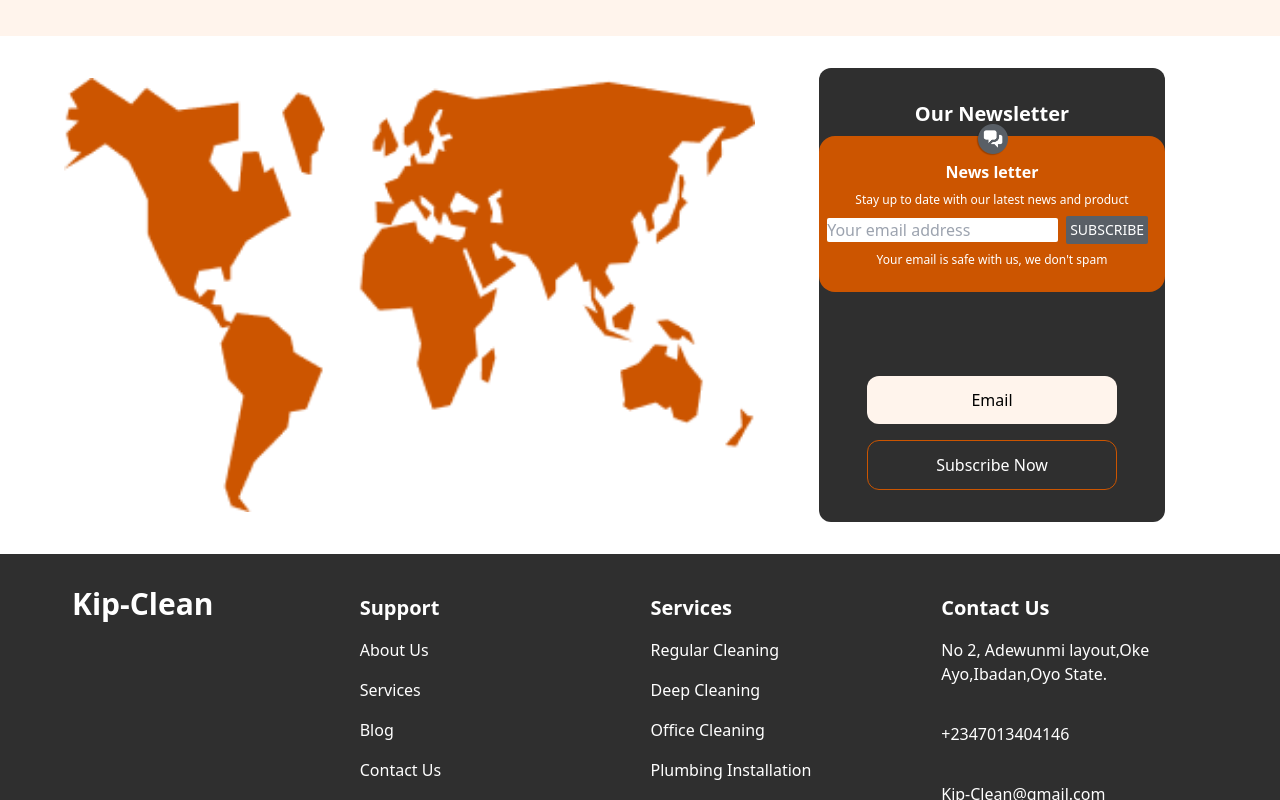
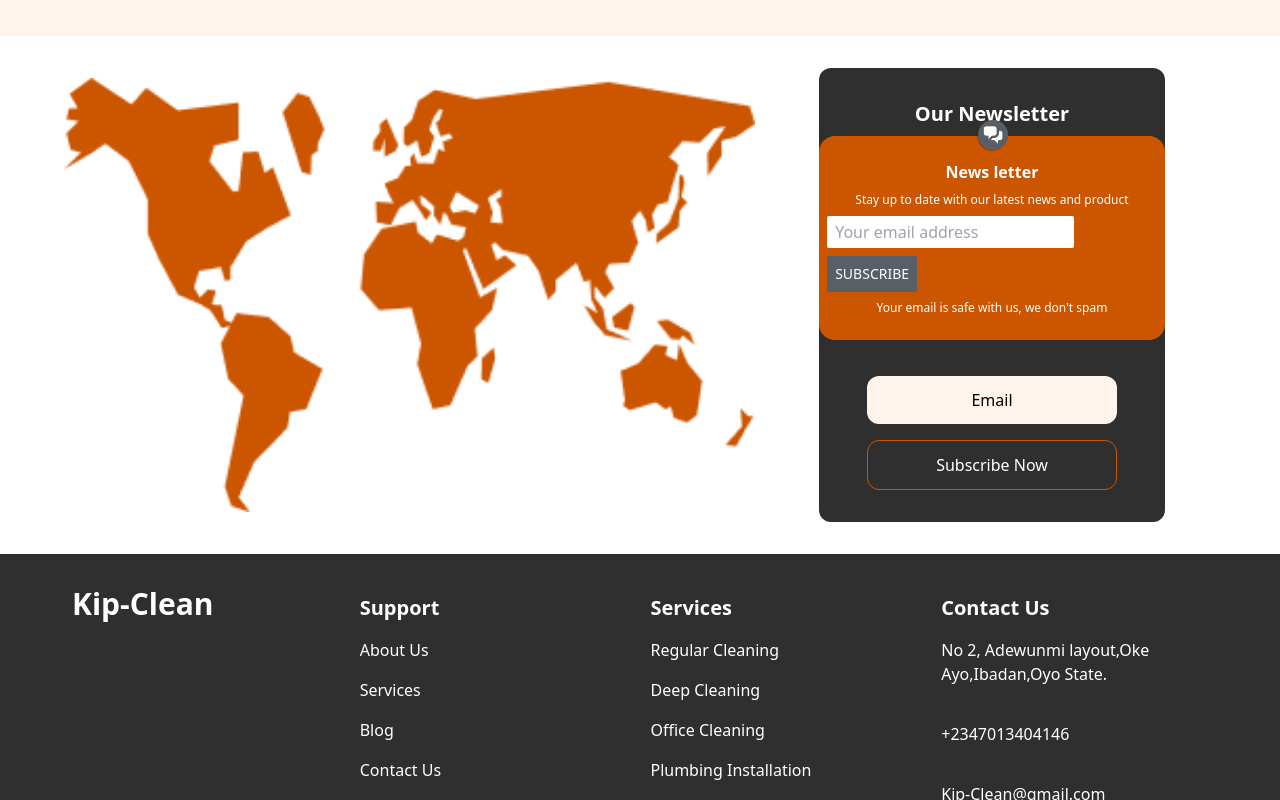
Before and after one commit to mosesfawole/kipClean, a React (Vite) app: page /contact in a window 1280 px wide. Both pictures are taken after a click on the element "Email". Shown: the part 1417-2217 px from the top of the page. Built offline with nearby package versions, Linux system fonts and the light colour scheme.

Commit message:
emp fix to contact page

```diff
--- a/src/components/ContactUs/Newsletter.jsx
+++ b/src/components/ContactUs/Newsletter.jsx
@@ -41,9 +41,10 @@ const Newsletter = () => {
                 type="text"
                 name=""
                 placeholder="Your email address"
-                className="rounded-sm "
+                className="rounded-sm px-2 py-1
+                outline-none "
               />
-              <button className="p-1 text-sm rounded-sm bg-ash">
+              <button className="p-2 text-sm rounded-sm bg-ash">
                 SUBSCRIBE
               </button>
             </div>
--- a/src/components/ContactUs/ReachUs.jsx
+++ b/src/components/ContactUs/ReachUs.jsx
@@ -2,29 +2,39 @@ import { IoIosCall } from "react-icons/io";
 // import { TbCamera } from "react-icons/tb";
 import { FaInstagram } from "react-icons/fa6";
 import { RiTwitterXFill } from "react-icons/ri";
+import { Link } from "react-router-dom";
 const ReachUs = () => {
   return (
     <div className="p-8 ">
       <h1 className="text-center ">Other channels to reach us</h1>
       <div className="flex flex-col gap-4 p-8 md:gap-16 md:flex-row bg-secondary">
-        <div className="flex items-center gap-4 p-4 border-2 border-orange rounded-xl ">
+        <Link
+          to=""
+          className="flex items-center gap-4 p-4 border-2 border-orange rounded-xl "
+        >
           <div className=" border border-black rounded-full p-1">
             <IoIosCall color="#d97d3b" />
           </div>
           <h2>+234804633474</h2>
-        </div>
-        <div className="flex items-center gap-4 p-4 border-2 border-orange rounded-xl ">
+        </Link>
+        <Link
+          to=""
+          className="flex items-center gap-4 p-4 border-2 border-orange rounded-xl "
+        >
           <div className=" border border-black rounded-full p-1">
             <FaInstagram color="#d97d3b " />
           </div>
           <h2>@Kip_cleanNg</h2>
-        </div>
-        <div className="flex items-center gap-4 p-4 border-2 border-orange rounded-xl ">
+        </Link>
+        <Link
+          to=""
+          className="flex items-center gap-4 p-4 border-2 border-orange rounded-xl "
+        >
           <div className=" border border-black rounded-full p-1">
             <RiTwitterXFill color="#d97d3b" />
           </div>
           <h2>@Kip_cleanNg</h2>
-        </div>
+        </Link>
       </div>
     </div>
   );
```
